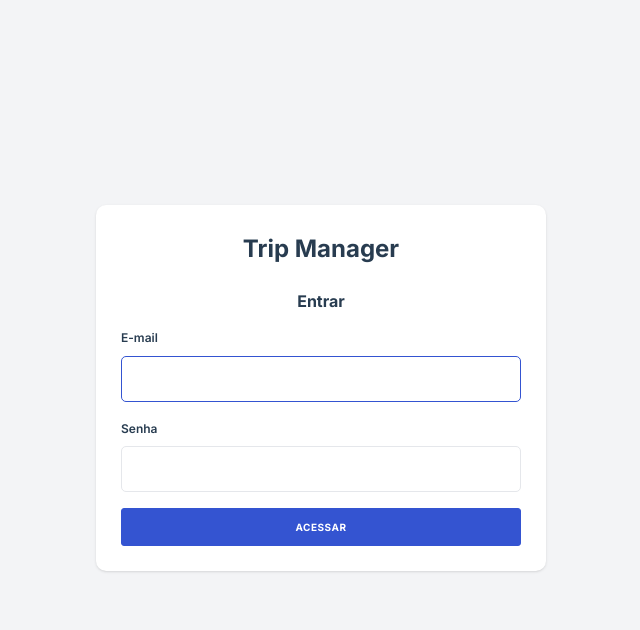
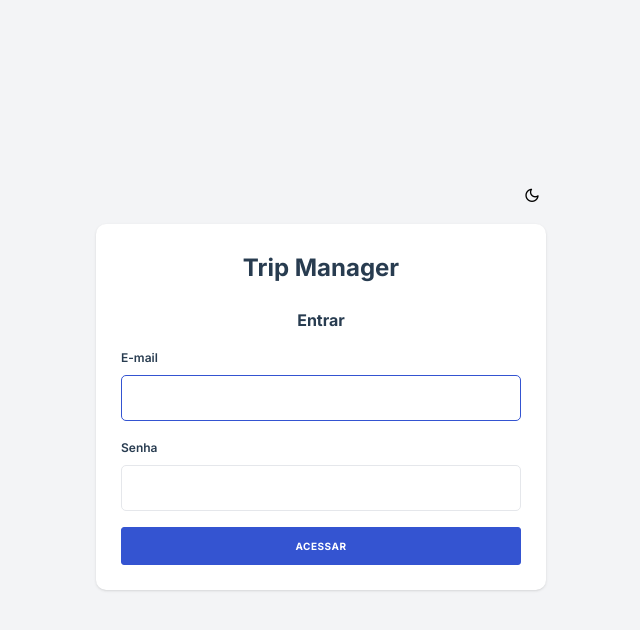
Before and after one commit to renanclemonini/trip-manager, a Django app: page /login/ in a window 1280 px wide. Shown: the top 630 px of the page, without its empty margins (319-959 px from the left). Run offline with Django 5.2, Linux system fonts and the light colour scheme; some libraries are stand-ins or nearby versions; some web fonts are replaced.

Commit message:
feat(theme): add dark mode toggle with pre-paint script

```diff
--- /dev/null
+++ b/static/css/theme.css
@@ -0,0 +1,3 @@
+html.app-skin-dark {
+    color-scheme: dark;
+}
--- /dev/null
+++ b/static/js/theme.js
@@ -0,0 +1,64 @@
+(function () {
+    'use strict';
+
+    var STORAGE_KEY = 'trip-manager-theme';
+    var DARK_CLASS = 'app-skin-dark';
+    var CHANGE_EVENT = 'app-skin-changed';
+
+    function readStoredTheme() {
+        try {
+            return window.localStorage.getItem(STORAGE_KEY) === 'dark' ? 'dark' : 'light';
+        } catch (error) {
+            return 'light';
+        }
+    }
+
+    function storeTheme(theme) {
+        try {
+            window.localStorage.setItem(STORAGE_KEY, theme);
+        } catch (error) {
+            // Storage unavailable: preference applies to this session only.
+        }
+    }
+
+    function currentTheme() {
+        return document.documentElement.classList.contains(DARK_CLASS) ? 'dark' : 'light';
+    }
+
+    function updateToggle(theme) {
+        var isDark = theme === 'dark';
+        var label = isDark ? 'Ativar tema claro' : 'Ativar tema escuro';
+        document.querySelectorAll('[data-theme-toggle]').forEach(function (toggle) {
+            toggle.classList.toggle('dark-button', !isDark);
+            toggle.classList.toggle('light-button', isDark);
+            toggle.setAttribute('aria-label', label);
+            toggle.setAttribute('title', label);
+            var icon = toggle.querySelector('i');
+            if (icon) {
+                icon.className = isDark ? 'feather-sun' : 'feather-moon';
+            }
+        });
+    }
+
+    function setTheme(theme) {
+        if (theme === currentTheme()) {
+            return;
+        }
+        document.documentElement.classList.toggle(DARK_CLASS, theme === 'dark');
+        storeTheme(theme);
+        updateToggle(theme);
+        document.dispatchEvent(new CustomEvent(CHANGE_EVENT, { detail: { theme: theme } }));
+    }
+
+    function init() {
+        var theme = currentTheme();
+        updateToggle(theme);
+        document.querySelectorAll('[data-theme-toggle]').forEach(function (toggle) {
+            toggle.addEventListener('click', function () {
+                setTheme(currentTheme() === 'dark' ? 'light' : 'dark');
+            });
+        });
+    }
+
+    init();
+})();
--- a/templates/base.html
+++ b/templates/base.html
@@ -4,6 +4,7 @@
 <head>
     <meta charset="utf-8">
     <meta name="viewport" content="width=device-width, initial-scale=1">
+    {% include 'includes/theme_scripts.html' %}
     <title>{% block title %}Gerenciador de Viagem{% endblock %}</title>
     <link rel="shortcut icon" type="image/x-icon" href="{% static 'vendor/duralux/images/favicon.ico' %}">
     <link rel="stylesheet" type="text/css" href="{% static 'vendor/duralux/css/bootstrap.min.css' %}">
--- a/templates/base_auth.html
+++ b/templates/base_auth.html
@@ -4,6 +4,7 @@
 <head>
     <meta charset="utf-8">
     <meta name="viewport" content="width=device-width, initial-scale=1">
+    {% include 'includes/theme_scripts.html' %}
     <title>{% block title %}Gerenciador de Viagem{% endblock %}</title>
     <link rel="shortcut icon" type="image/x-icon" href="{% static 'vendor/duralux/images/favicon.ico' %}">
     <link rel="stylesheet" type="text/css" href="{% static 'vendor/duralux/css/bootstrap.min.css' %}">
--- a/templates/includes/navbar.html
+++ b/templates/includes/navbar.html
@@ -19,6 +19,11 @@
         </div>
         <div class="header-right ms-auto">
             <div class="d-flex align-items-center">
+                <div class="nxl-h-item dark-light-theme">
+                    <button type="button" class="nxl-head-link me-0 border-0 bg-transparent dark-button" data-theme-toggle aria-label="Ativar tema escuro" title="Ativar tema escuro">
+                        <i class="feather-moon"></i>
+                    </button>
+                </div>
                 <div class="nxl-h-item d-none d-sm-flex">
                     <span class="nxl-head-link me-3">{{ request.user.email }}</span>
                 </div>
--- /dev/null
+++ b/templates/includes/theme_scripts.html
@@ -0,0 +1,14 @@
+{% load static %}
+<script data-theme-init>
+(function () {
+    try {
+        if (window.localStorage.getItem('trip-manager-theme') === 'dark') {
+            document.documentElement.classList.add('app-skin-dark');
+        }
+    } catch (error) {
+        // Storage unavailable: light theme is the default.
+    }
+})();
+</script>
+<link rel="stylesheet" type="text/css" href="{% static 'css/theme.css' %}">
+<script src="{% static 'js/theme.js' %}" defer></script>
--- a/templates/login.html
+++ b/templates/login.html
@@ -6,6 +6,11 @@
 <div class="auth-minimal-wrapper">
     <div class="auth-minimal-inner">
         <div class="minimal-card-wrapper">
+            <div class="text-end mb-3 dark-light-theme">
+                <button type="button" class="nxl-head-link me-0 border-0 bg-transparent dark-button" data-theme-toggle aria-label="Ativar tema escuro" title="Ativar tema escuro">
+                    <i class="feather-moon"></i>
+                </button>
+            </div>
             <div class="card mb-4">
                 <div class="card-body p-4">
                     <div class="text-center mb-4">
```
Also changed, not shown: accounts/tests/test_views.py (+5 -0 lines), common/tests/test_static.py (+2 -0 lines), common/tests/test_theme.py (added, +42 -0 lines).
